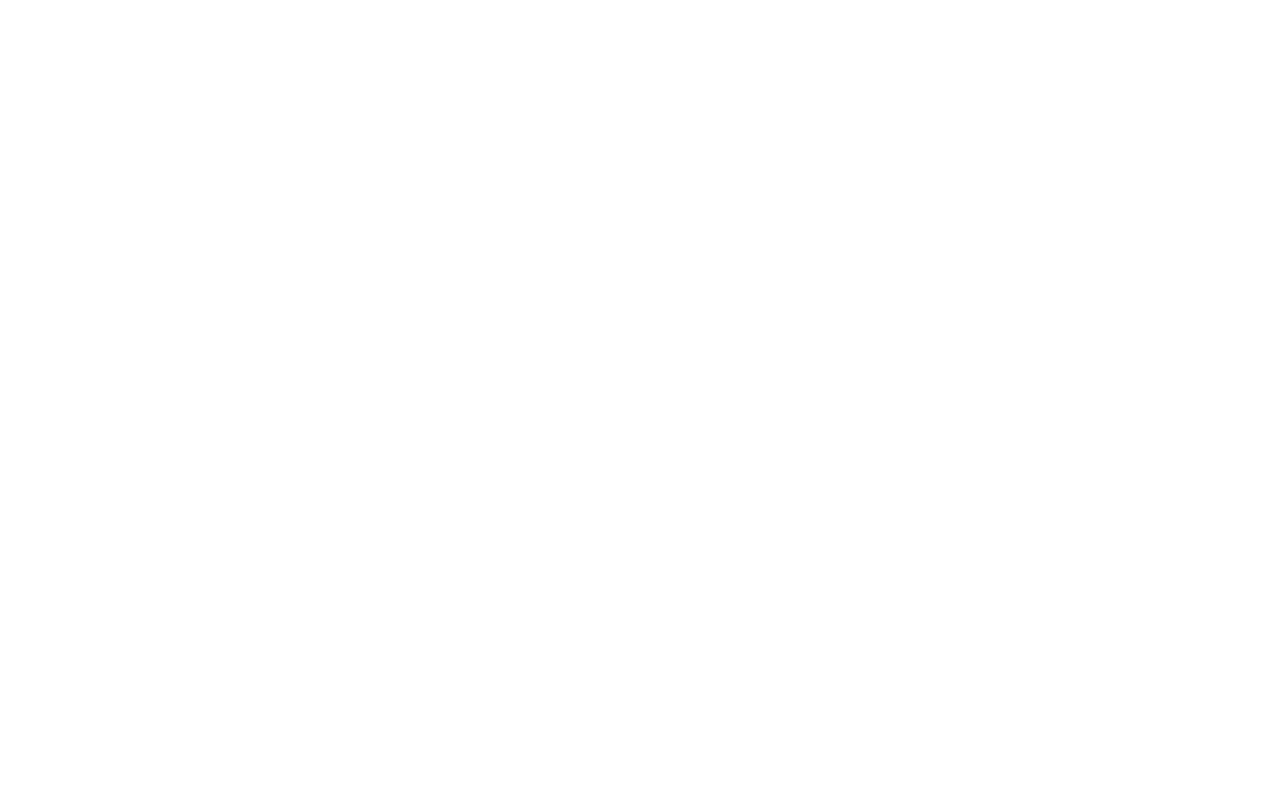
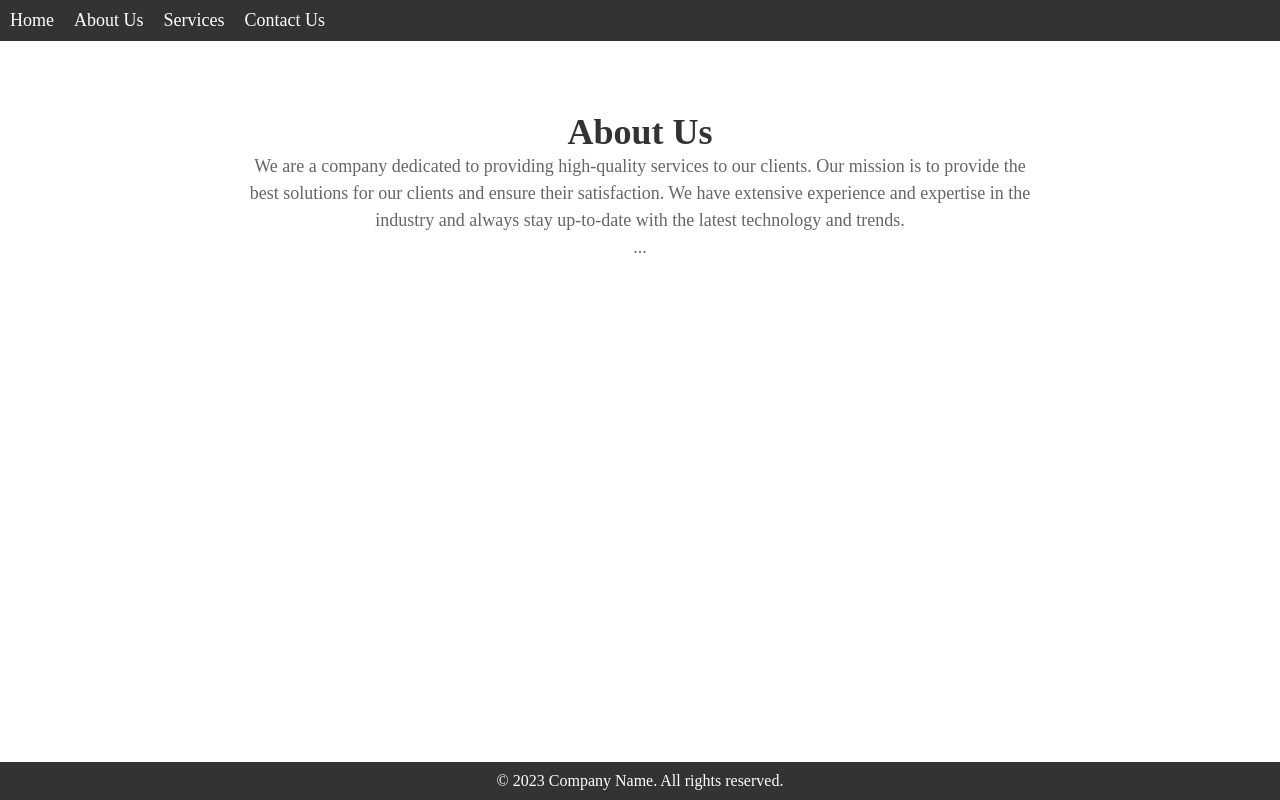
Before and after one commit to cqutrookie/Campus-Mall-pages, a Vue app: page /#/AboutUs in a window 1280 px wide. Before the commit this address had no page. Built offline with nearby package versions, Linux system fonts and the light colour scheme.

Commit message:
关于我们页面

```diff
--- /dev/null
+++ b/src/components/shop/AboutUs.vue
@@ -0,0 +1,96 @@
+<template>
+  <div class="about-us">
+    <header>
+      <nav>
+        <ul>
+          <li><router-link to="/">Home</router-link></li>
+          <li><router-link to="/about">About Us</router-link></li>
+          <li><router-link to="/services">Services</router-link></li>
+          <li><router-link to="/contact">Contact Us</router-link></li>
+        </ul>
+      </nav>
+    </header>
+
+    <main>
+      <h1>About Us</h1>
+      <p>We are a company dedicated to providing high-quality services to our clients. Our mission is to provide the best solutions for our clients and ensure their satisfaction. We have extensive experience and expertise in the industry and always stay up-to-date with the latest technology and trends.</p>
+      <p>...</p>
+    </main>
+
+    <footer>
+      <p>&copy; 2023 Company Name. All rights reserved.</p>
+    </footer>
+  </div>
+</template>
+
+<script>
+export default {
+  name: 'AboutUs'
+}
+</script>
+
+<style>
+/* 设置页面样式 */
+.about-us {
+  display: flex;
+  flex-direction: column;
+  min-height: 100vh;
+}
+
+/* 设置页眉样式*/
+header {
+  background-color: #333;
+  color: #fff;
+  padding: 10px;
+}
+
+header nav ul {
+  list-style-type: none;
+  margin: 0;
+  padding: 0;
+}
+
+header nav li {
+  display: inline-block;
+  margin-right: 20px;
+}
+
+header nav a {
+  color: #fff;
+  text-decoration: none;
+  font-size: 18px;
+}
+
+header nav a:hover {
+  text-decoration: underline;
+}
+
+/* 设置页面主要内容样式 */
+main {
+  flex: 1;
+  max-width: 800px;
+  margin: auto;
+  padding: 20px;
+  text-align: center;
+}
+
+main h1 {
+  font-size: 36px;
+  color: #333;
+  margin-top: 50px;
+}
+
+main p {
+  font-size: 18px;
+  color: #666;
+  line-height: 1.5;
+}
+
+/* 设置页脚样式 */
+footer {
+  background-color: #333;
+  color: #fff;
+  padding: 10px;
+  text-align: center;
+}
+</style>
--- a/src/components/shop/shopmain.vue
+++ b/src/components/shop/shopmain.vue
@@ -8,7 +8,7 @@
       </div>
       <el-menu class="menu" mode="horizontal">
         <el-menu-item index="1" >首页</el-menu-item>
-        <el-menu-item index="2">关于我们</el-menu-item>
+        <el-menu-item index="2" @click="jumptoAboy">关于我们</el-menu-item>
         <el-menu-item index="3">欢迎你,{{name}}</el-menu-item>
       </el-menu>
       <el-input
@@ -90,6 +90,7 @@
 import {getshoppingcart} from '@/api/user/getshoppingcart'
 import {clearCart} from '@/api/user/clearcart'
 import {deleteone} from '@/api/user/deleteone'
+import router from "@/router";
 export default {
   name: 'Home',
   components: {
@@ -196,6 +197,9 @@
       this.loadingdata();
       }
 
+    },
+    jumptoAboy(){
+      router.push('/AboutUs')
     },
     previousPage(){
       if(this.searchText!=''){
--- a/src/router/index.js
+++ b/src/router/index.js
@@ -7,6 +7,7 @@
 import login from '../components/login/login.vue'
 import register from '../components/login/register.vue'
 import shopmain from '../components/shop/shopmain.vue'
+import AboutUs from '../components/shop/AboutUs.vue'
 /**
  * 定义路由信息
  */
@@ -15,6 +16,10 @@
     path: '/',
     component: index
   },
+    {
+        path: '/AboutUs',
+        component: AboutUs
+    },
   {
     path:'/login',
     component:login,
```
